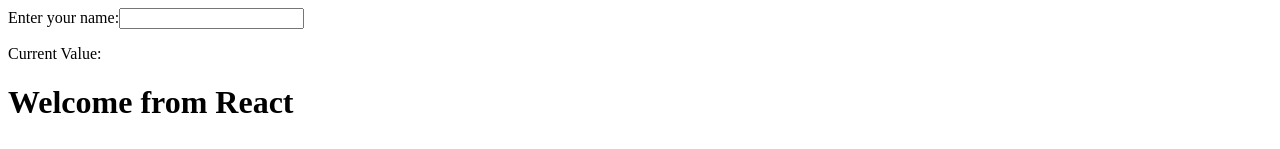
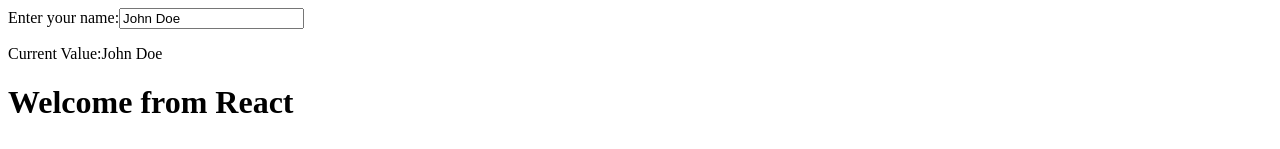
Before and after one commit to cynthia-stac/react-course, a React (Vite) app: page / in a window 1280 px wide. Shown: the top 149 px of the page. Built offline with nearby package versions, Linux system fonts and the light colour scheme.

Commit message:
Add an initial value to the usestate

```diff
--- a/src/components/Form.jsx
+++ b/src/components/Form.jsx
@@ -3,7 +3,7 @@
 
 
 export default function MyForm(){
-    const [name, setName] = useState("")
+    const [name, setName] = useState("John Doe")
 
     function handleChange(e){
         setName(e.target.value)
```
